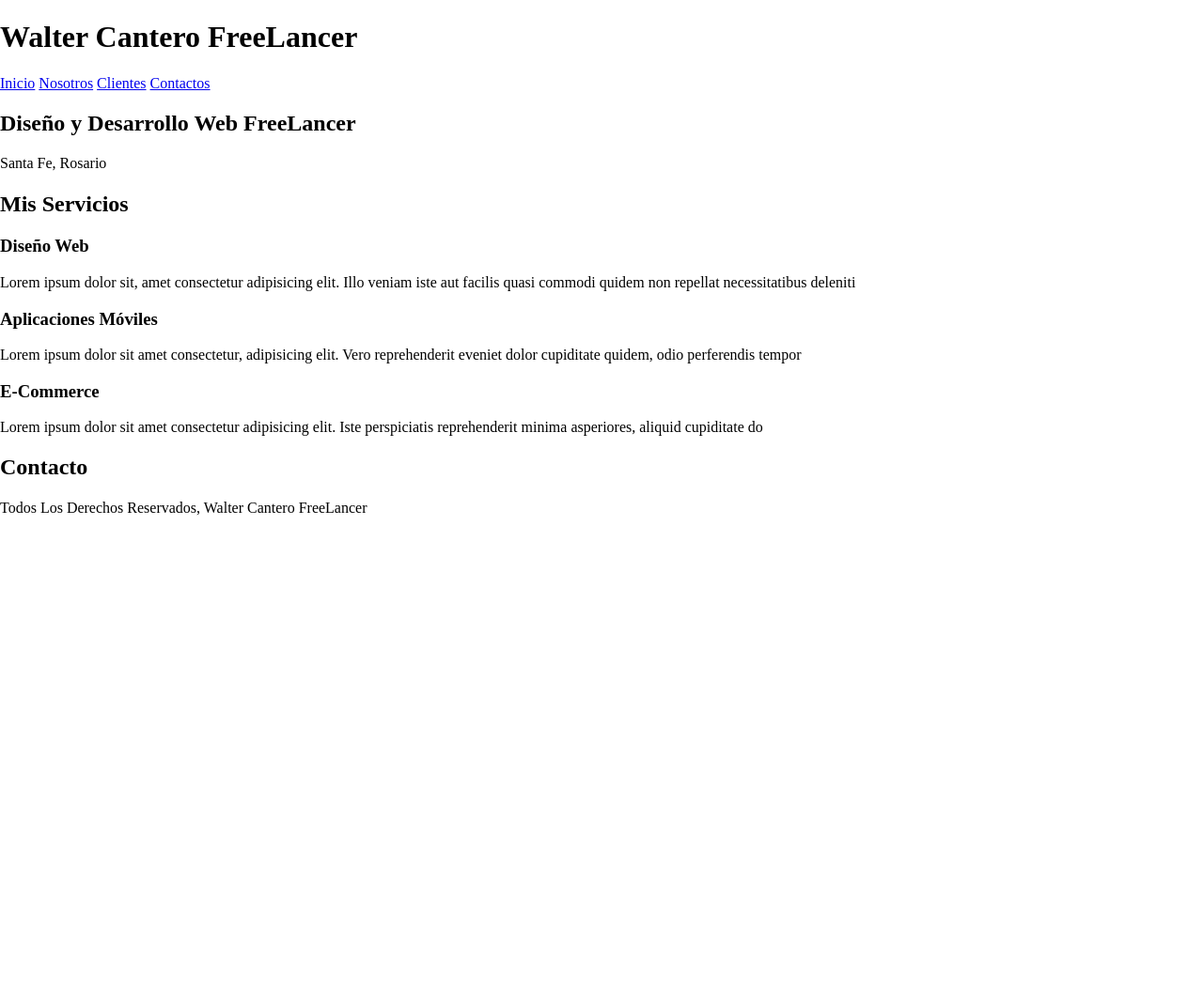
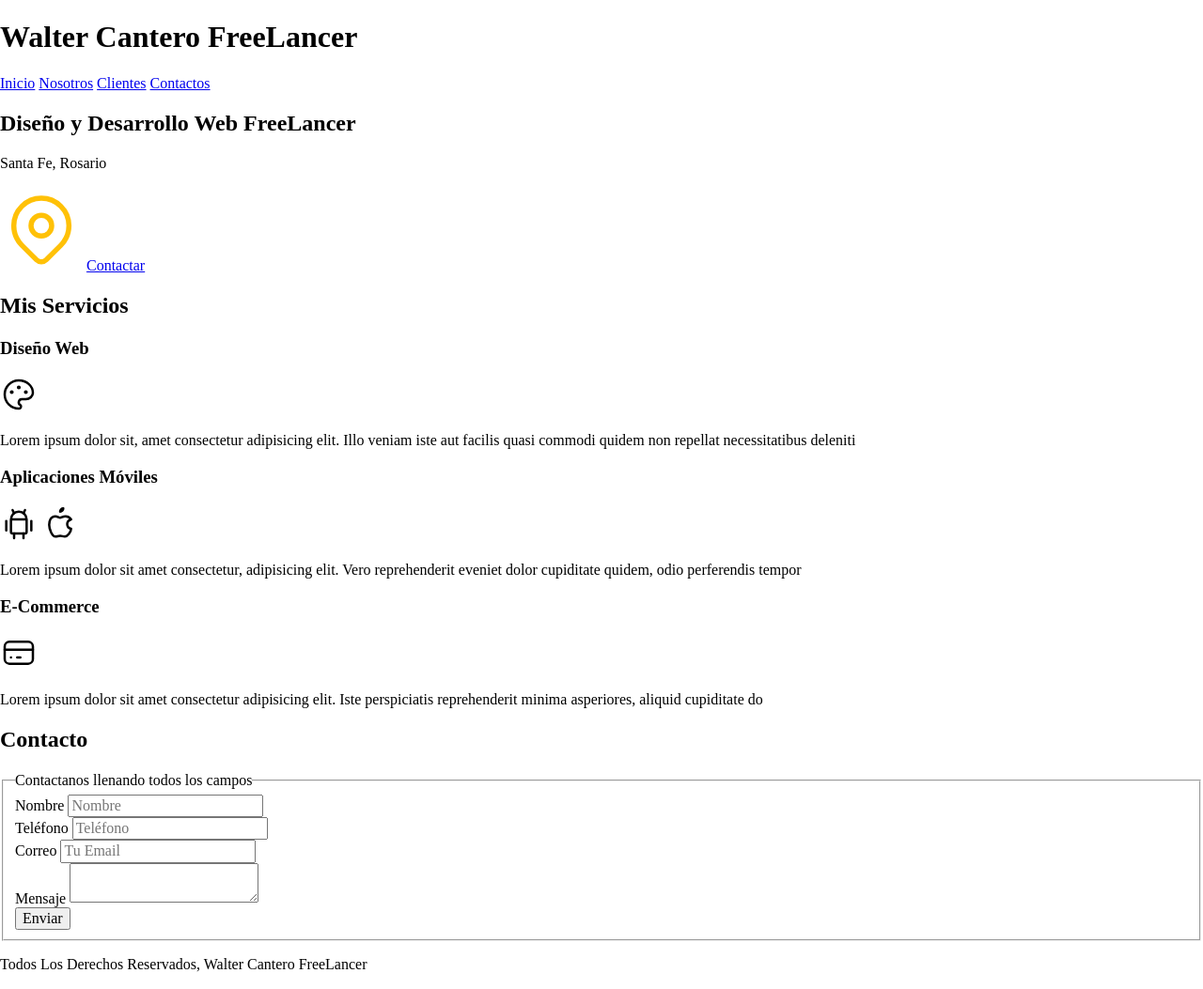
Before and after one commit to WalterCan/PresentacionWalter, a plain HTML site: page index.html in a window 1280 px wide. Shown: the whole page at 94% size. Before the commit the page ends 800 px from the top, so only its background shows below. Drawn offline with Linux system fonts and the light colour scheme.

Commit message:
HTML Finished

```diff
--- a/index.html
+++ b/index.html
@@ -20,12 +20,53 @@
     </nav>
     <section>
       <h2>Diseño y Desarrollo Web FreeLancer</h2>
+      <!-- si el primer elemento hijo de la etiqueta que usamos para agrupar es un heading hay que usar si o si a la fuerza un SEction -->
+      <!-- Si es el contenido principal usariamos un Main -->
       <p>Santa Fe, Rosario</p>
+      <svg
+        xmlns="http://www.w3.org/2000/svg"
+        class="icon icon-tabler icon-tabler-map-pin"
+        width="88"
+        height="88"
+        viewBox="0 0 24 24"
+        stroke-width="1.5"
+        stroke="#ffc107"
+        fill="none"
+        stroke-linecap="round"
+        stroke-linejoin="round"
+      >
+        <path stroke="none" d="M0 0h24v24H0z" fill="none" />
+        <circle cx="12" cy="11" r="3" />
+        <path
+          d="M17.657 16.657l-4.243 4.243a2 2 0 0 1 -2.827 0l-4.244 -4.243a8 8 0 1 1 11.314 0z"
+        />
+      </svg>
+      <a href="#">Contactar</a>
     </section>
     <main>
       <h2>Mis Servicios</h2>
       <section>
         <h3>Diseño Web</h3>
+        <svg
+          xmlns="http://www.w3.org/2000/svg"
+          class="icon icon-tabler icon-tabler-palette"
+          width="40"
+          height="40"
+          viewBox="0 0 24 24"
+          stroke-width="1.5"
+          stroke="#000000"
+          fill="none"
+          stroke-linecap="round"
+          stroke-linejoin="round"
+        >
+          <path stroke="none" d="M0 0h24v24H0z" fill="none" />
+          <path
+            d="M12 21a9 9 0 1 1 0 -18a9 8 0 0 1 9 8a4.5 4 0 0 1 -4.5 4h-2.5a2 2 0 0 0 -1 3.75a1.3 1.3 0 0 1 -1 2.25"
+          />
+          <circle cx="7.5" cy="10.5" r=".5" fill="currentColor" />
+          <circle cx="12" cy="7.5" r=".5" fill="currentColor" />
+          <circle cx="16.5" cy="10.5" r=".5" fill="currentColor" />
+        </svg>
         <p>
           Lorem ipsum dolor sit, amet consectetur adipisicing elit. Illo veniam
           iste aut facilis quasi commodi quidem non repellat necessitatibus
@@ -34,6 +75,47 @@
       </section>
       <section>
         <h3>Aplicaciones Móviles</h3>
+        <svg
+          xmlns="http://www.w3.org/2000/svg"
+          class="icon icon-tabler icon-tabler-brand-android"
+          width="40"
+          height="40"
+          viewBox="0 0 24 24"
+          stroke-width="1.5"
+          stroke="#000000"
+          fill="none"
+          stroke-linecap="round"
+          stroke-linejoin="round"
+        >
+          <path stroke="none" d="M0 0h24v24H0z" fill="none" />
+          <line x1="4" y1="10" x2="4" y2="16" />
+          <line x1="20" y1="10" x2="20" y2="16" />
+          <path
+            d="M7 9h10v8a1 1 0 0 1 -1 1h-8a1 1 0 0 1 -1 -1v-8a5 5 0 0 1 10 0"
+          />
+          <line x1="8" y1="3" x2="9" y2="5" />
+          <line x1="16" y1="3" x2="15" y2="5" />
+          <line x1="9" y1="18" x2="9" y2="21" />
+          <line x1="15" y1="18" x2="15" y2="21" />
+        </svg>
+        <svg
+          xmlns="http://www.w3.org/2000/svg"
+          class="icon icon-tabler icon-tabler-brand-apple"
+          width="40"
+          height="40"
+          viewBox="0 0 24 24"
+          stroke-width="1.5"
+          stroke="#000000"
+          fill="none"
+          stroke-linecap="round"
+          stroke-linejoin="round"
+        >
+          <path stroke="none" d="M0 0h24v24H0z" fill="none" />
+          <path
+            d="M9 7c-3 0 -4 3 -4 5.5c0 3 2 7.5 4 7.5c1.088 -.046 1.679 -.5 3 -.5c1.312 0 1.5 .5 3 .5s4 -3 4 -5c-.028 -.01 -2.472 -.403 -2.5 -3c-.019 -2.17 2.416 -2.954 2.5 -3c-1.023 -1.492 -2.951 -1.963 -3.5 -2c-1.433 -.111 -2.83 1 -3.5 1c-.68 0 -1.9 -1 -3 -1z"
+          />
+          <path d="M12 4a2 2 0 0 0 2 -2a2 2 0 0 0 -2 2" />
+        </svg>
         <p>
           Lorem ipsum dolor sit amet consectetur, adipisicing elit. Vero
           reprehenderit eveniet dolor cupiditate quidem, odio perferendis tempor
@@ -41,6 +123,24 @@
       </section>
       <section>
         <h3>E-Commerce</h3>
+        <svg
+          xmlns="http://www.w3.org/2000/svg"
+          class="icon icon-tabler icon-tabler-credit-card"
+          width="40"
+          height="40"
+          viewBox="0 0 24 24"
+          stroke-width="1.5"
+          stroke="#000000"
+          fill="none"
+          stroke-linecap="round"
+          stroke-linejoin="round"
+        >
+          <path stroke="none" d="M0 0h24v24H0z" fill="none" />
+          <rect x="3" y="5" width="18" height="14" rx="3" />
+          <line x1="3" y1="10" x2="21" y2="10" />
+          <line x1="7" y1="15" x2="7.01" y2="15" />
+          <line x1="11" y1="15" x2="13" y2="15" />
+        </svg>
         <p>
           Lorem ipsum dolor sit amet consectetur adipisicing elit. Iste
           perspiciatis reprehenderit minima asperiores, aliquid cupiditate do
@@ -49,6 +149,30 @@
     </main>
     <section>
       <h2>Contacto</h2>
+      <form">
+        <fieldset>
+          <legend>Contactanos llenando todos los campos</legend>
+          <div>
+            <label>Nombre</label>
+            <input type="text" placeholder="Nombre">
+        </div>
+        <div>
+          <label>Teléfono</label>
+          <input type="tel" placeholder="Teléfono">
+        </div>
+        <div>
+          <label>Correo</label>
+          <input type="email" placeholder="Tu Email">
+        </div>
+        <div>
+          <label>Mensaje</label>
+          <textarea></textarea>
+        </div>
+        <div>
+          <input type="submit" value="Enviar">
+        </div>
+        </fieldset>
+      </form>
     </section>
     <footer>
       <p>Todos Los Derechos Reservados, Walter Cantero FreeLancer</p>
```
